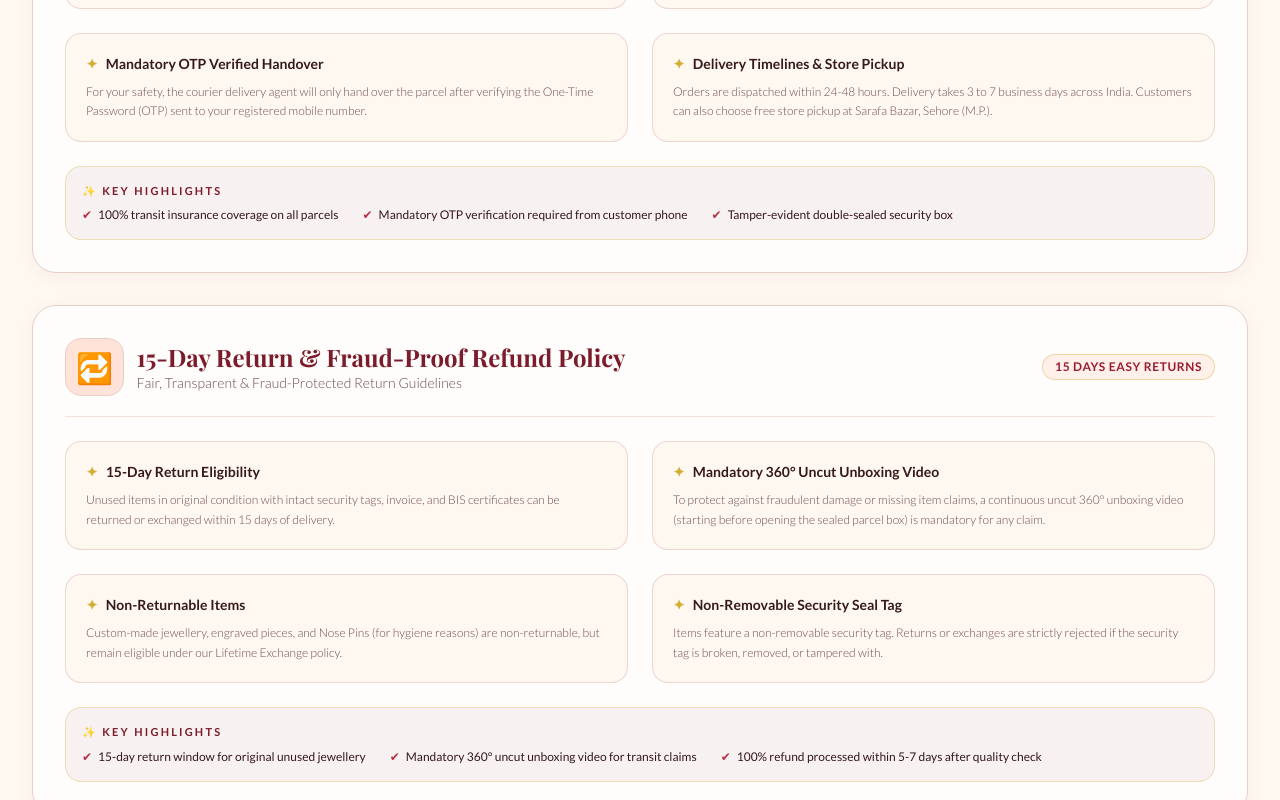
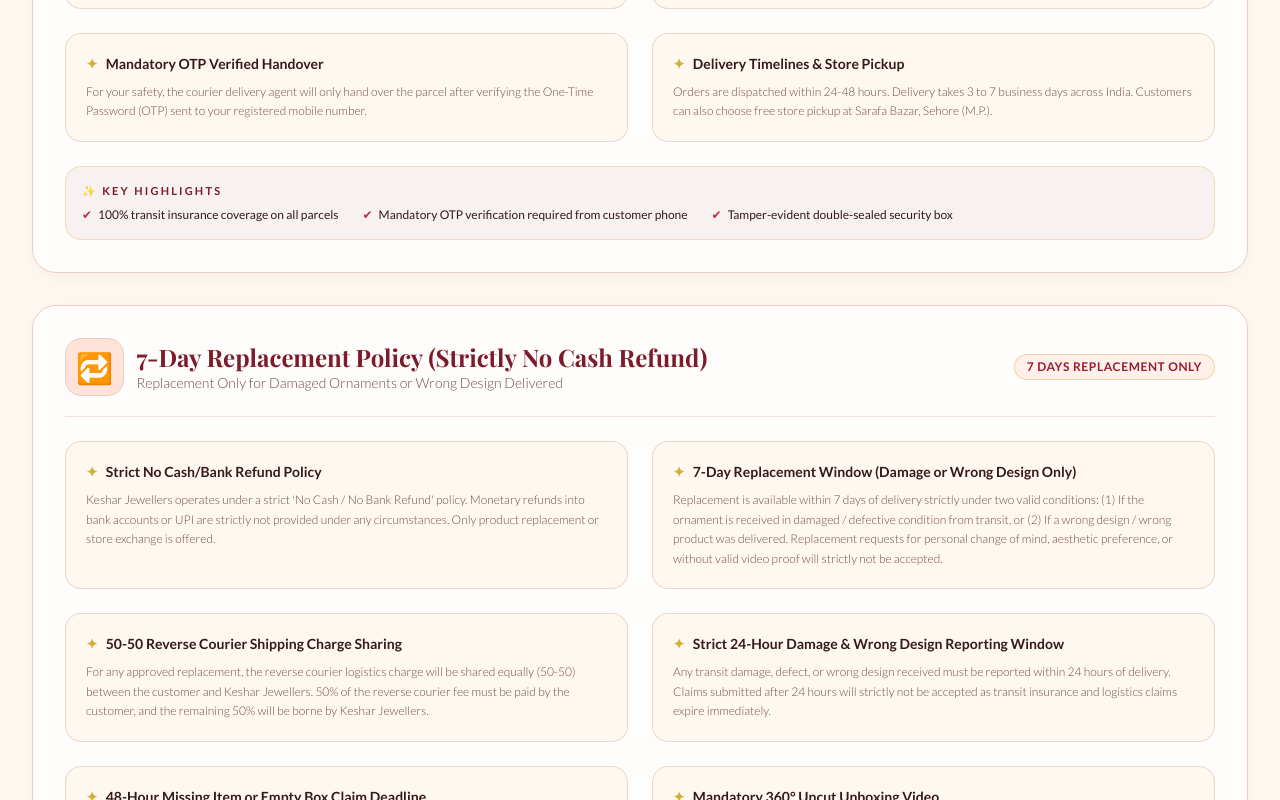
Before and after one commit to senarvind/FrontendJewellery, a Next.js app: page /policies in a window 1280 px wide. Shown: the part 2000-2800 px from the top of the page. Built offline with nearby package versions, Linux system fonts and the light colour scheme; no server answers; a web font is replaced by a local one.

Commit message:
Update store policies: 7-day replacement only, no cash refund, 50% courier sharing, 24h damage reporting, TRAI DND consent

```diff
--- a/src/app/info/page.tsx
+++ b/src/app/info/page.tsx
@@ -292,7 +292,7 @@
             Looking for Store Policies?
           </h3>
           <p className="text-xs text-[#6F4A4A] max-w-xl mx-auto">
-            Read details about our 100% BIS Hallmark Certification, Lifetime Exchange Guarantee, Insured Shipping, and 7-Day Returns on our policy page.
+            Read details about our 100% BIS Hallmark Certification, Lifetime Exchange Guarantee, Insured Shipping, and 7-Day Replacement on our policy page.
           </p>
           <Link
             href="/policies"
--- a/src/app/policies/page.tsx
+++ b/src/app/policies/page.tsx
@@ -101,31 +101,49 @@
     {
       id: "returns",
       icon: "🔁",
-      title: "15-Day Return & Fraud-Proof Refund Policy",
-      subtitle: "Fair, Transparent & Fraud-Protected Return Guidelines",
-      badge: "15 Days Easy Returns",
+      title: "7-Day Replacement Policy (Strictly No Cash Refund)",
+      subtitle: "Replacement Only for Damaged Ornaments or Wrong Design Delivered",
+      badge: "7 Days Replacement Only",
       content: [
         {
-          heading: "15-Day Return Eligibility",
-          text: "Unused items in original condition with intact security tags, invoice, and BIS certificates can be returned or exchanged within 15 days of delivery.",
+          heading: "Strict No Cash/Bank Refund Policy",
+          text: "Keshar Jewellers operates under a strict 'No Cash / No Bank Refund' policy. Monetary refunds into bank accounts or UPI are strictly not provided under any circumstances. Only product replacement or store exchange is offered.",
+        },
+        {
+          heading: "7-Day Replacement Window (Damage or Wrong Design Only)",
+          text: "Replacement is available within 7 days of delivery strictly under two valid conditions: (1) If the ornament is received in damaged / defective condition from transit, or (2) If a wrong design / wrong product was delivered. Replacement requests for personal change of mind, aesthetic preference, or without valid video proof will strictly not be accepted.",
+        },
+        {
+          heading: "50-50 Reverse Courier Shipping Charge Sharing",
+          text: "For any approved replacement, the reverse courier logistics charge will be shared equally (50-50) between the customer and Keshar Jewellers. 50% of the reverse courier fee must be paid by the customer, and the remaining 50% will be borne by Keshar Jewellers.",
+        },
+        {
+          heading: "Strict 24-Hour Damage & Wrong Design Reporting Window",
+          text: "Any transit damage, defect, or wrong design received must be reported within 24 hours of delivery. Claims submitted after 24 hours will strictly not be accepted as transit insurance and logistics claims expire immediately.",
+        },
+        {
+          heading: "48-Hour Missing Item or Empty Box Claim Deadline",
+          text: "In the rare event of a missing product or tampered outer box, the complaint must be raised within 48 hours of delivery accompanied by continuous unboxing video proof.",
         },
         {
           heading: "Mandatory 360° Uncut Unboxing Video",
-          text: "To protect against fraudulent damage or missing item claims, a continuous uncut 360° unboxing video (starting before opening the sealed parcel box) is mandatory for any claim.",
+          text: "To protect against fraudulent damage or wrong item claims, a continuous uncut 360° unboxing video (starting before opening the sealed parcel box and clearly showing the barcode label) is mandatory. Claims without an uncut video proof cannot be processed.",
         },
         {
           heading: "Non-Returnable Items",
-          text: "Custom-made jewellery, engraved pieces, and Nose Pins (for hygiene reasons) are non-returnable, but remain eligible under our Lifetime Exchange policy.",
+          text: "Custom-made jewellery, engraved pieces, and Nose Pins (for hygiene reasons) are non-replaceable, but remain eligible under our Lifetime Exchange & Buyback policy.",
         },
         {
           heading: "Non-Removable Security Seal Tag",
-          text: "Items feature a non-removable security tag. Returns or exchanges are strictly rejected if the security tag is broken, removed, or tampered with.",
+          text: "All ornaments are shipped with a tamper-evident security seal tag. Replacement requests are strictly rejected if the security tag is cut, removed, or altered.",
         },
       ],
       highlights: [
-        "15-day return window for original unused jewellery",
-        "Mandatory 360° uncut unboxing video for transit claims",
-        "100% refund processed within 5-7 days after quality check",
+        "Strict No Cash Refund — Only Product Replacement provided",
+        "Replacement eligible ONLY for Damaged items or Wrong Design received",
+        "Strict 7-Day replacement window from date of delivery",
+        "Reverse courier shipping charges shared 50% by customer & 50% by store",
+        "Mandatory 24-hour reporting & 360° uncut unboxing video proof",
       ],
     },
     {
@@ -166,6 +184,10 @@
           text: "We collect customer details (Name, Address, Phone, Email) strictly for billing, delivery updates, and customer support. We never sell or share your data.",
         },
         {
+          heading: "TRAI & DND Exemption Consent",
+          text: "By placing an order or submitting your mobile number on Keshar Jewellers, you expressly agree and consent to receive order updates, delivery OTPs, and service alerts via WhatsApp, SMS, and Voice Calls, even if your number is registered on the National Do Not Disturb (DND / NCPR) registry under TRAI regulations.",
+        },
+        {
           heading: "PCI-DSS Compliant Payment Gateway",
           text: "All online payments (Razorpay, UPI, Cards, NetBanking) use 256-bit SSL encryption. Card numbers and UPI PINs are never stored on our servers.",
         },
@@ -177,6 +199,7 @@
       highlights: [
         "256-Bit Bank-Grade SSL Encryption",
         "PCI-DSS Compliant Payment Gateways",
+        "Official TRAI & DND compliant order communication consent",
         "100% confidential customer data protection",
       ],
     },
--- a/src/frontend/components/layout/Footer.tsx
+++ b/src/frontend/components/layout/Footer.tsx
@@ -139,7 +139,7 @@
             <span>•</span>
             <Link href="/policies#shipping" className="hover:text-[#FFF8F0] transition-colors">Shipping Policy</Link>
             <span>•</span>
-            <Link href="/policies#returns" className="hover:text-[#FFF8F0] transition-colors">7-Day Returns</Link>
+            <Link href="/policies#returns" className="hover:text-[#FFF8F0] transition-colors">7-Day Replacement</Link>
             <span>•</span>
             <Link href="/policies#privacy" className="hover:text-[#FFF8F0] transition-colors">Privacy Policy</Link>
           </div>
--- a/src/frontend/components/layout/Navbar.tsx
+++ b/src/frontend/components/layout/Navbar.tsx
@@ -393,7 +393,7 @@
                       <span>📦</span> <span>Insured Shipping</span>
                     </Link>
                     <Link href="/policies#returns" className="px-3 py-2 rounded-xl text-[#35191C] hover:bg-[#FFF0EA] hover:text-[#B82E44] transition-all flex items-center gap-2">
-                      <span>🔁</span> <span>7-Day Easy Returns</span>
+                      <span>🔁</span> <span>7-Day Replacement</span>
                     </Link>
                     <Link href="/policies#privacy" className="px-3 py-2 rounded-xl text-[#35191C] hover:bg-[#FFF0EA] hover:text-[#B82E44] transition-all flex items-center gap-2">
                       <span>🔒</span> <span>Privacy &amp; Security</span>
@@ -970,7 +970,7 @@
                       📦 Insured Shipping
                     </Link>
                     <Link href="/policies#returns" onClick={() => setIsMobileMenuOpen(false)} className="px-2.5 py-1.5 rounded-xl hover:bg-[#FFE2D8] hover:text-[#8B1E2D]">
-                      🔁 7-Day Easy Returns
+                      🔁 7-Day Replacement
                     </Link>
                     <Link href="/policies#privacy" onClick={() => setIsMobileMenuOpen(false)} className="px-2.5 py-1.5 rounded-xl hover:bg-[#FFE2D8] hover:text-[#8B1E2D]">
                       🔒 Privacy &amp; Security
```
